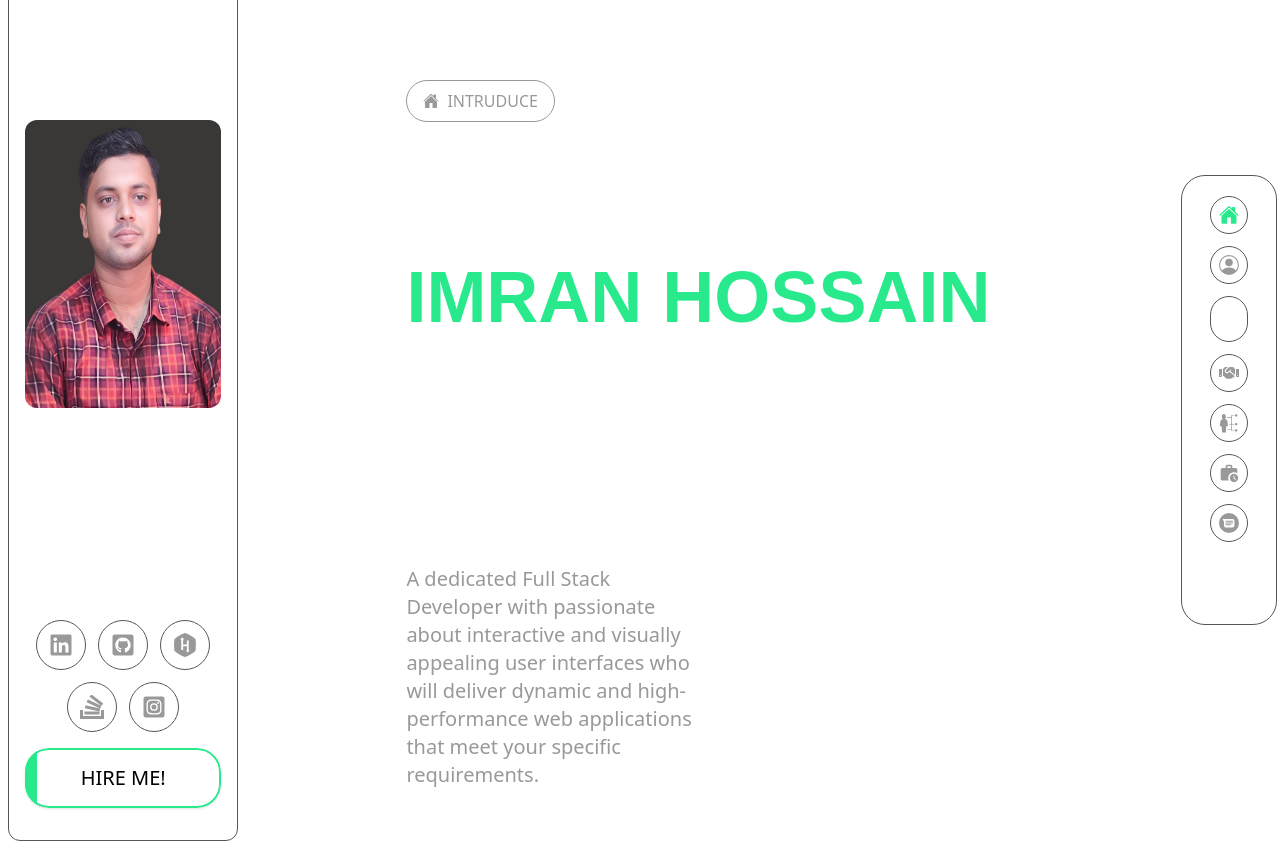
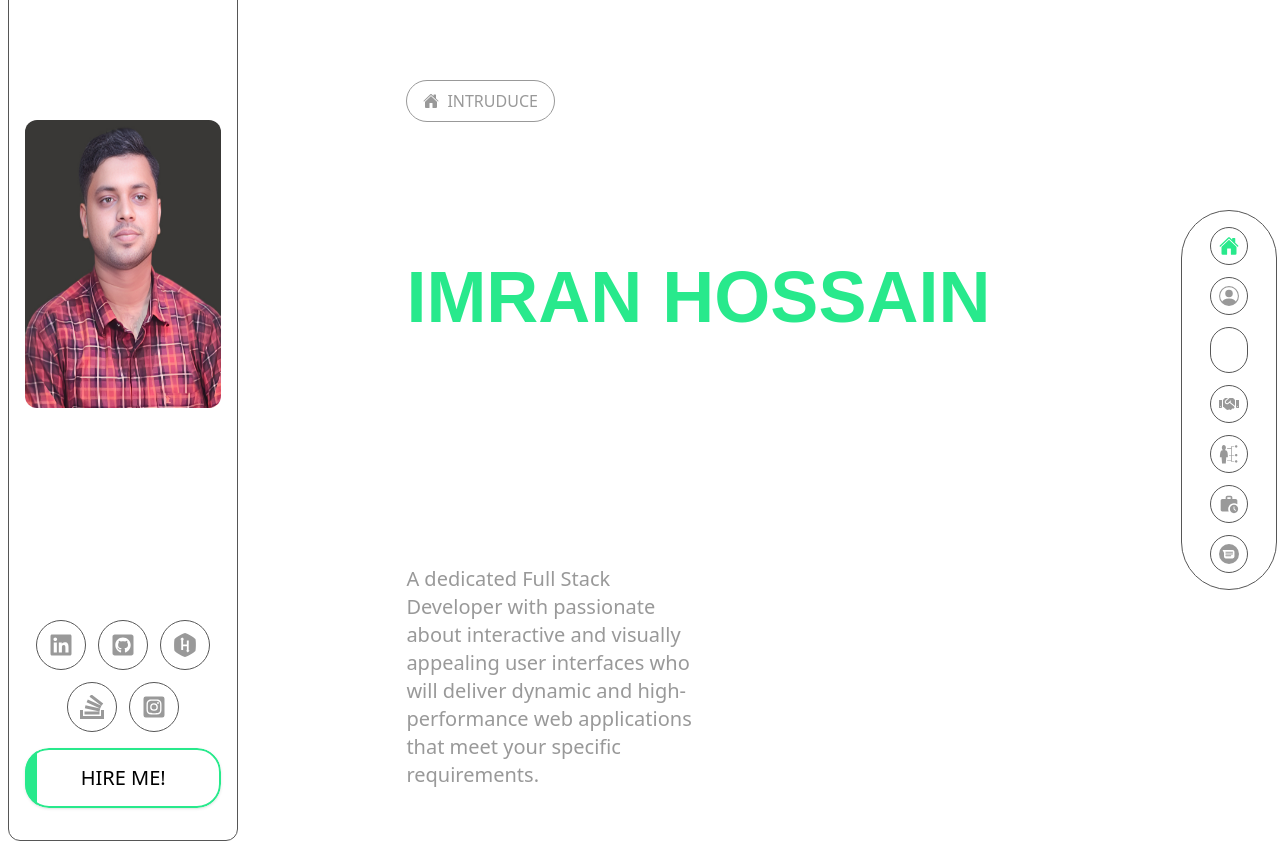
Before and after one commit to Imran122/latest-portfolio-frontend, a Next.js app: page /HomePage/HomePage in a window 1280 px wide. Shown: the top 843 px of the page. Built offline with nearby package versions, Linux system fonts and the light colour scheme; some icons are missing; what tailwindcss-filters would draw is missing.

Commit message:
fix design issue

```diff
--- a/src/components/HomeComponents/PortfolioComponent.js
+++ b/src/components/HomeComponents/PortfolioComponent.js
@@ -16,7 +16,7 @@ const PortfolioComponent = () => {
   };
 
   return (
-    <div className="relative" id="portfolio">
+    <div className="relative overflow-hidden" id="portfolio">
       {/*  work history portfolio button */}
       <div
         className="middle-body-buton mt-28"
--- a/src/components/HomeComponents/ResumeComponent.js
+++ b/src/components/HomeComponents/ResumeComponent.js
@@ -21,7 +21,7 @@ const ResumeComponent = () => {
         >
           Education & <span className="text-primary_colour">Experience ✨</span>
         </h3>
-        <div className="mt-10 relative ml-7">
+        <div className="mt-10 relative lg:ml-7 ml-9">
           <div
             data-aos="fade-left"
             data-aos-offset="200"
--- a/src/components/Shared/RightSidebar.js
+++ b/src/components/Shared/RightSidebar.js
@@ -57,7 +57,7 @@ const RightSidebar = () => {
   }, []);
 
   return (
-    <div className="flex flex-col gap-3 items-center justify-center mt-5">
+    <div className="flex flex-col gap-3 items-center justify-center ">
       <a
         href="#home"
         className={
--- a/src/pages/HomePage/HomePage.js
+++ b/src/pages/HomePage/HomePage.js
@@ -24,7 +24,7 @@ const HomePage = () => {
 
       {/*  <div className="lg:col-span-7 lg:max-w-6xl mx-auto border lg:mt-16 sm:mt-6 mt-6"> */}
       <div className="lg:col-span-7   lg:mt-16 sm:mt-6 mt-6">
-        <div className="w-full lg:px-36">
+        <div className="w-full lg:px-36 overflow-hidden">
           <IntroductionComponent></IntroductionComponent>
           <AboutComponent></AboutComponent>
           <ResumeComponent></ResumeComponent>
@@ -34,9 +34,14 @@ const HomePage = () => {
           <ContactComponent></ContactComponent>
         </div>
       </div>
-      <div className="lg:col-span-1 hidden lg:block border border-secondary_colour rounded-3xl lg:sticky lg:h-[450px] lg:w-24 lg:top-1/2 lg:-translate-y-1/2 lg:right-0">
+      <div className="lg:h-screen lg:col-span-1 lg:sticky lg:top-0 lg:flex items-center lg:right-0 hidden ">
+        <div className="border border-secondary_colour  rounded-full lg:right-0 py-4 w-24">
+          <RightSidebar></RightSidebar>
+        </div>
+      </div>
+      {/*   <div className="lg:col-span-1  hidden lg:block border border-secondary_colour rounded-3xl lg:sticky lg:h-[450px] lg:w-24 lg:top-1/2 lg:-translate-y-1/2 lg:right-0">
         <RightSidebar></RightSidebar>
-      </div>
+      </div> */}
     </div>
   );
 };
--- a/src/styles/globals.css
+++ b/src/styles/globals.css
@@ -123,8 +123,7 @@ hr {
   position: absolute;
   left: -25px;
   right: 115px;
-  top: 5px;
-  z-index: -1;
+  top: 17px;
 }
 .side-desing-resume2nd {
   position: relative;
@@ -150,8 +149,7 @@ hr {
   position: absolute;
   left: -25px;
   right: 115px;
-  top: 5px;
-  z-index: -1;
+  top: 22px;
 }
 .group:hover .side-desing-resume2nd::before {
   background-color: var(--primary-colour);
@@ -180,8 +178,7 @@ hr {
   position: absolute;
   left: -25px;
   right: 115px;
-  top: 5px;
-  z-index: -1;
+  top: 25px;
 }
 .group:hover .side-desing-resume3rd::before {
   background-color: var(--primary-colour);
```
